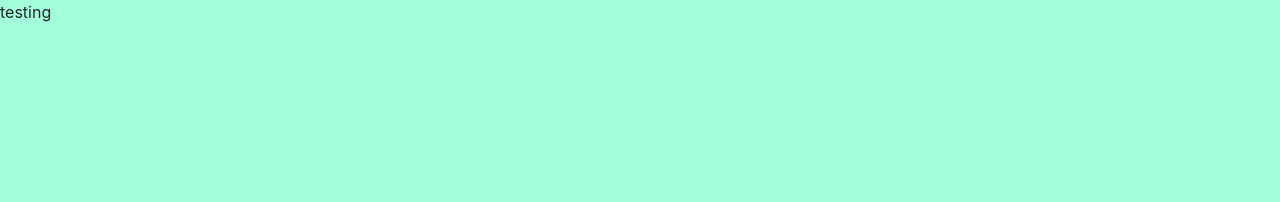
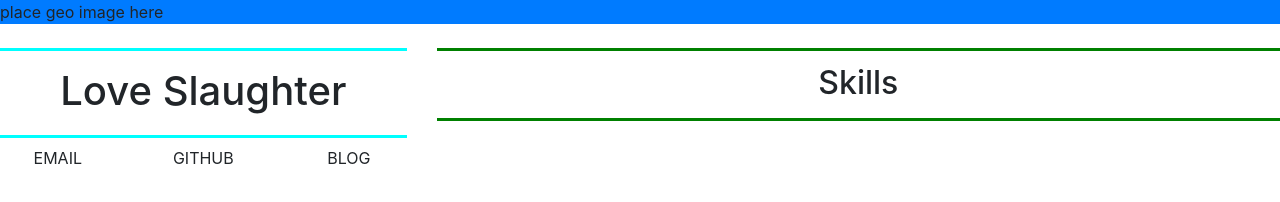
Before and after one commit to lovemercybiz/inspired-resume, a plain HTML site: page index.html in a window 1280 px wide. Drawn offline with Linux system fonts and the light colour scheme.

Commit message:
Added social/contact

```diff
--- a/css/css.css
+++ b/css/css.css
@@ -1,3 +1,38 @@
 body {
-    background-color: rgba(0, 250, 154, 0.356);
+    /* background-color: rgba(0, 250, 154, 0.356); */
+    /* background-color: black; */
+    /* background: url('../triangle-1805473_960_720.png'); */
 }
+
+/* .geo {
+    background-image: url(img/triangle-1805473_960_720.png)
+}
+img {
+    transform: rotate(90deg);
+} */
+
+h1 {
+    padding-top: .4em;
+    border-top: solid aqua;
+    padding-bottom: .5em;
+    border-bottom: solid aqua;
+    text-align: center;
+
+}
+h2 {
+    padding-top: .4em;
+    border-top: solid green;
+    padding-bottom: .5em;
+    border-bottom: solid green;
+    text-align: center;
+
+}
+
+.contact{
+    text-align: center;
+}
+
+#social {
+    text-align: center;
+    text-transform: uppercase;
+}
--- a/index.html
+++ b/index.html
@@ -11,9 +11,46 @@
     </head>
 
     <body>
-        testing
+        <div class="row">
+               <div class="col bg-primary">
+                place geo image here
+               </div>
+           </div><br>
+        <div>
+      </div>
+
+      <div class="row">
+            <div class="col-md-4 col-lg-4 col-xl-4"><h1>Love Slaughter</h1>
+                <div id="social" class="row">
+                <div class="col">email</div>
+                <div class="col">github</div>
+                <div class="col">blog</div>
+            </div>
+        </div>
+
+
+
+            <div class="col-md-8 col-lg-8 col-xl-8"><h2>Skills</h2></div>
+       </div>
+
+       <!-- <div class="row">
+            <div class="col-md-4 col-lg-4 col-xl-4"><h3>Projects</h3></div>
+            <div class="col-md-8 col-lg-8 col-xl-8"><h4>Experience</h4></div>
+       </div> -->
+
+
+       <footer>
+
+       </footer>
         <script src="js/jquery-3.3.1.min.js"></script>
         <script src="js/popper.min.js"></script>
         <script src="js/bootstrap.min.js"></script>
     </body>
 </html>
+
+<!-- <section class="contact">
+        <div class="row">
+        <div class="col-3 bg-info">
+         email
+     </div></div>
+    </section> -->
```
Also changed, not shown: img/Capture.PNG (added).
